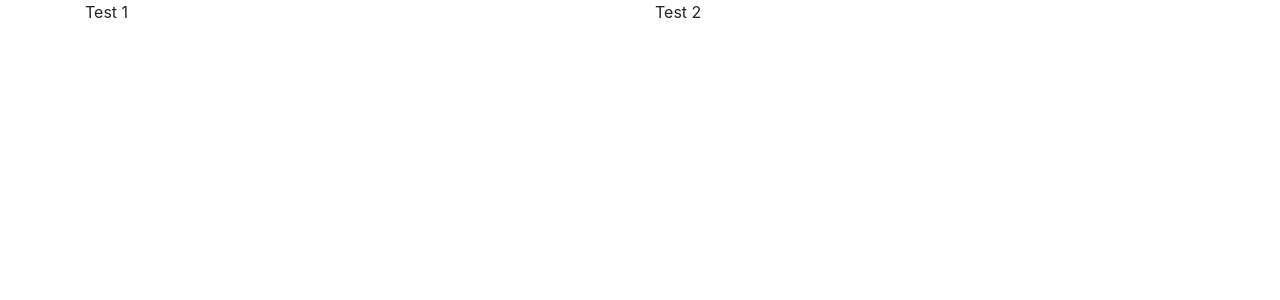
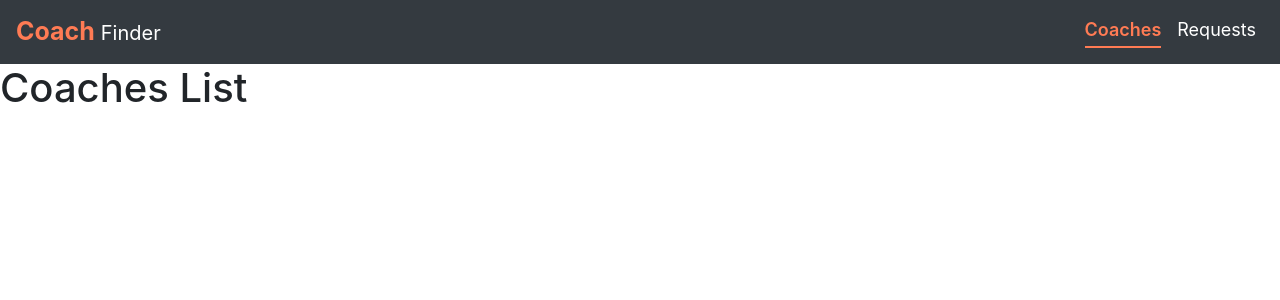
Before and after one commit to mahmoudsiliman75/coach-finder, a Vue app: page /coaches in a window 1280 px wide. Shown: the top 300 px of the page. Built offline with nearby package versions, Linux system fonts and the light colour scheme.

Commit message:
add navbar comp

```diff
--- a/src/App.vue
+++ b/src/App.vue
@@ -1,5 +1,16 @@
 <template>
   <div class="main_wraper">
+    <nav-bar></nav-bar>
     <router-view></router-view>
   </div>
 </template>
+
+<script>
+import TheNavbar from "./components/layouts/TheNavbar.vue";
+
+export default {
+  components: {
+    "nav-bar":TheNavbar,
+  },
+}
+</script>
--- /dev/null
+++ b/src/components/layouts/TheNavbar.vue
@@ -0,0 +1,53 @@
+<template>
+  <div>
+    <b-navbar toggleable="lg" type="dark" variant="dark">
+      <b-navbar-brand to="/coaches"> <span> Coach </span> Finder</b-navbar-brand>
+
+      <b-navbar-toggle target="nav-collapse"></b-navbar-toggle>
+
+      <b-collapse id="nav-collapse" class="align-items-center justify-content-end" is-nav>
+        <!-- Right aligned nav items -->
+        <b-navbar-nav>
+          <router-link to="/coaches"> Coaches </router-link>
+          <router-link to="/requests"> Requests </router-link>
+        </b-navbar-nav>
+      </b-collapse>
+    </b-navbar>
+  </div>
+</template>
+
+<style lang="scss" scoped>
+.navbar {
+  .navbar-brand {
+    span {
+      font-size: 25px;
+      font-weight: 700;
+      color: #ff7b54;
+    }
+  }
+
+  .navbar-toggler {
+    border: none;
+  }
+
+  .navbar-nav {
+    a {
+      text-decoration: none;
+      color: #fff;
+      margin: 0 8px;
+      padding-bottom: 3px;
+      font-size: 18px;
+      border-bottom: 2px solid transparent;
+      transition: all 0.5s ease-in-out;
+      &.router-link-exact-active {
+        font-weight: 600;
+      }
+      &.router-link-exact-active,
+      &:hover {
+        color: #ff7b54;
+        border-bottom: 2px solid #ff7b54;
+      }
+    }
+  }
+}
+</style>
--- a/src/pages/coaches/CoachesList.vue
+++ b/src/pages/coaches/CoachesList.vue
@@ -1,10 +1,5 @@
 <template>
   <div>
-    <div class="container">
-      <div class="row">
-        <div class="col-6"> Test 1 </div>
-        <div class="col-6"> Test 2 </div>
-      </div>
-    </div>
+    <h1> Coaches List </h1>
   </div>
 </template>
--- a/src/router/index.js
+++ b/src/router/index.js
@@ -46,7 +46,7 @@ const routes = [
 const router = new VueRouter({
   mode: "history",
   base: process.env.BASE_URL,
-  routes
+  routes,
 });
 
 export default router;
```
Also changed, not shown: src/components/HelloWorld.vue (deleted, +0 -130 lines).
